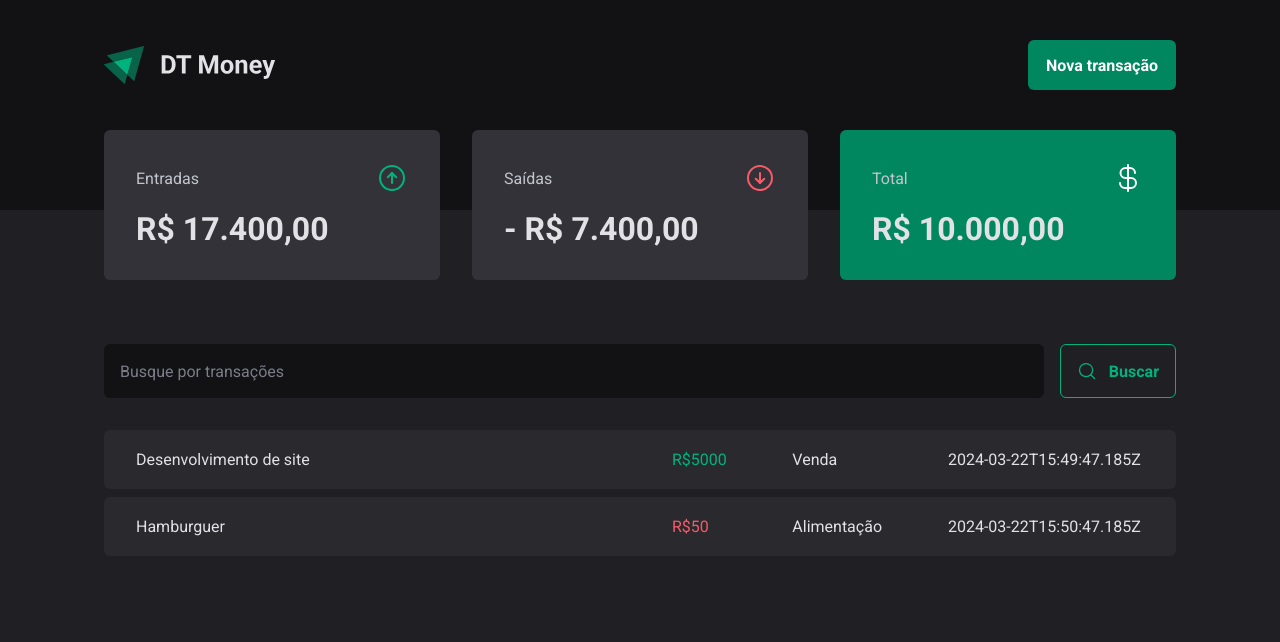
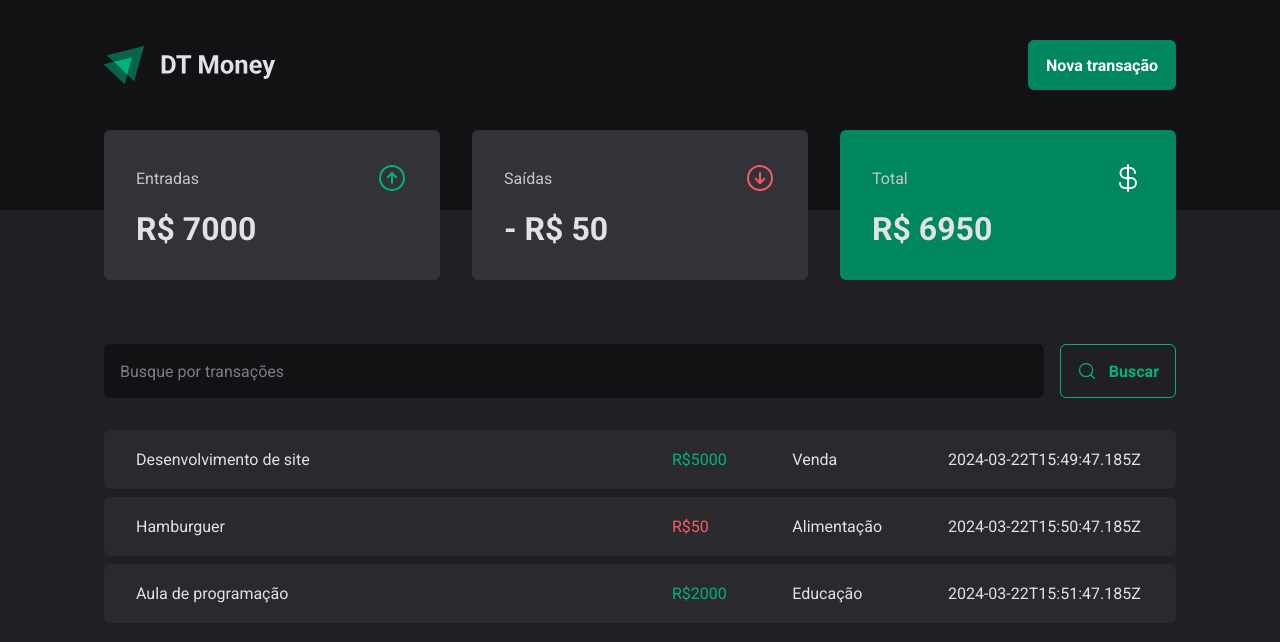
Before and after one commit to pedrosouza423/DTMoney, a React (Vite) app: page / in a window 1280 px wide. Shown: the top 642 px of the page. Built offline with nearby package versions, Linux system fonts and the light colour scheme; data requests are answered from the project's data file.

Commit message:
Added a reduce to show the values in the Summary component

```diff
--- a/server.json
+++ b/server.json
@@ -15,6 +15,14 @@
             "category": "Alimentação",
             "price": 50,
             "createdAt": "2024-03-22T15:50:47.185Z"
+        },
+        {
+            "id": "3",
+            "description": "Aula de programação",
+            "type": "income",
+            "category": "Educação",
+            "price": 2000,
+            "createdAt": "2024-03-22T15:51:47.185Z"
         }
     ]
 }
--- a/src/components/Summary/index.tsx
+++ b/src/components/Summary/index.tsx
@@ -1,12 +1,28 @@
 import { ArrowCircleDown, ArrowCircleUp, CurrencyDollar } from 'phosphor-react'
 import { SummaryCard, SummaryContainer } from './styles'
-// import { useContext } from 'react'
-// import { TransactionsContext } from '../../contexts/TransactionContext'
+import { useContext } from 'react'
+import { TransactionsContext } from '../../contexts/TransactionContext'
 
 export const Summary = () => {
-    // const {transactions} = useContext(TransactionsContext)
+    const {transactions} = useContext(TransactionsContext)
 
-  return (
+    const summary = transactions.reduce((acc, transaction) => {
+        if(transaction.type === 'income') {
+            acc.income += transaction.price
+            acc.total += transaction.price
+        } else {
+            acc.outcome += transaction.price
+            acc.total -= transaction.price
+        }
+
+        return acc
+    }, {
+        income: 0,
+        outcome: 0,
+        total: 0
+    })
+
+    return (
     <SummaryContainer>
         <SummaryCard>
             <header>
@@ -14,7 +30,7 @@ export const Summary = () => {
                 <ArrowCircleUp size={32} color='#00b37e' />
             </header>
 
-            <strong>R$ 17.400,00</strong>
+            <strong>R$ {summary.income}</strong>
         </SummaryCard>
 
         <SummaryCard>
@@ -23,7 +39,7 @@ export const Summary = () => {
                 <ArrowCircleDown size={32} color='#f75a68' />
             </header>
 
-            <strong>- R$ 7.400,00</strong>
+            <strong>- R$ {summary.outcome}</strong>
         </SummaryCard>
 
         <SummaryCard variant='green'>
@@ -32,7 +48,7 @@ export const Summary = () => {
                 <CurrencyDollar size={32} color='#ffff' />
             </header>
 
-            <strong>R$ 10.000,00</strong>
+            <strong>R$ {summary.total}</strong>
         </SummaryCard>
     </SummaryContainer>
   )
```
